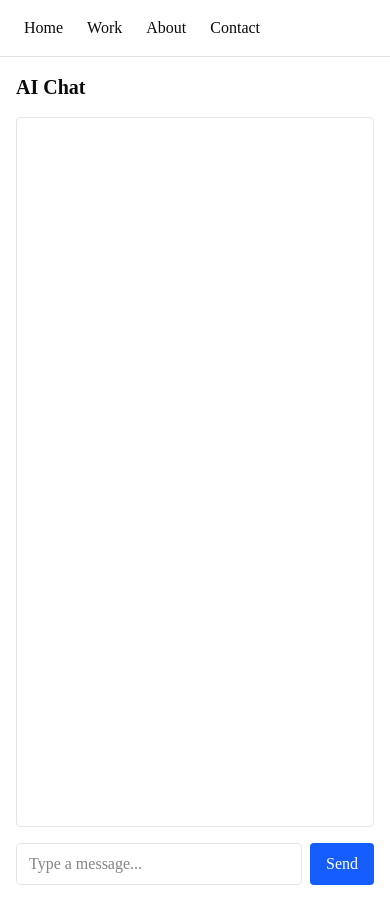
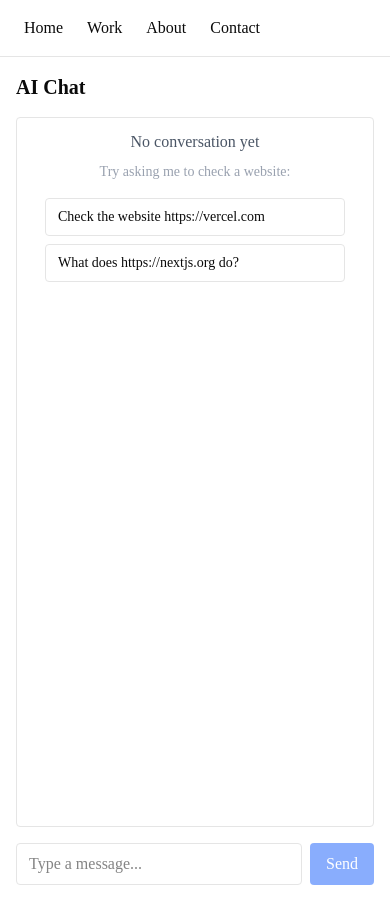
Before and after one commit to AbeerZahid19/Portfolio-capstone, a Next.js app: page /chat in a window 390 px wide. Built offline with nearby package versions, Linux system fonts and the light colour scheme.

Commit message:
feat: add error boundaries, retry, skeletons, empty states, mobile fixes (FE-08)

```diff
--- a/app/api/chat/route.ts
+++ b/app/api/chat/route.ts
@@ -1,4 +1,4 @@
-import { groq } from '@ai-sdk/groq';
+ import { groq } from '@ai-sdk/groq';
 import { streamText, stepCountIs, type UIMessage } from 'ai';
 import { fetchMetaTags } from './tools';
 
@@ -20,6 +20,7 @@ export async function POST(req: Request) {
       .join(''),
   }));
 
+
   const result = streamText({
     model: MODEL,
     system: SYSTEM_PROMPT,
--- /dev/null
+++ b/app/chat/error.tsx
@@ -0,0 +1,30 @@
+"use client";
+
+import { useEffect } from "react";
+
+export default function ChatError({
+  error,
+  reset,
+}: {
+  error: Error & { digest?: string };
+  reset: () => void;
+}) {
+  useEffect(() => {
+    console.error("Chat route error:", error);
+  }, [error]);
+
+  return (
+    <div className="flex flex-col items-center justify-center h-dvh max-w-2xl mx-auto p-4 text-center">
+      <h2 className="text-lg font-semibold mb-2">Something went wrong</h2>
+      <p className="text-sm text-gray-500 mb-4">
+        The chat couldn't load. This has been logged.
+      </p>
+      <button
+        onClick={reset}
+        className="bg-blue-600 text-white px-4 py-2 rounded"
+      >
+        Try again
+      </button>
+    </div>
+  );
+}
--- a/app/chat/page.tsx
+++ b/app/chat/page.tsx
@@ -1,11 +1,9 @@
-"use client";
+ "use client";
 
 import { useChat } from "@ai-sdk/react";
 import { useState, useRef, useEffect } from "react";
 
 function ToolPart({ part }: { part: any }) {
-
-
   if (part.type !== "tool-fetchMetaTags") return null;
 
   if (part.state === "input-streaming") {
@@ -47,18 +45,62 @@ function ToolPart({ part }: { part: any }) {
   return null;
 }
 
+function MessageSkeleton() {
+  return (
+    <div className="flex justify-start">
+      <div className="rounded-lg px-3 py-2 max-w-[80%] bg-gray-200 animate-pulse space-y-2 w-48">
+        <div className="h-3 bg-gray-300 rounded w-full"></div>
+        <div className="h-3 bg-gray-300 rounded w-3/4"></div>
+      </div>
+    </div>
+  );
+}
+
+function EmptyState({ onExample }: { onExample: (text: string) => void }) {
+  const examples = [
+    "Check the website https://vercel.com",
+    "What does https://nextjs.org do?",
+  ];
+  return (
+    <div className="flex-1 flex flex-col items-center justify-center text-center px-4">
+      <p className="text-gray-600 font-medium mb-2">No conversation yet</p>
+      <p className="text-sm text-gray-400 mb-4">
+        Try asking me to check a website:
+      </p>
+      <div className="flex flex-col gap-2 w-full max-w-sm">
+        {examples.map((ex) => (
+          <button
+            key={ex}
+            onClick={() => onExample(ex)}
+            className="text-sm border rounded px-3 py-2 hover:bg-gray-50 text-left"
+          >
+            {ex}
+          </button>
+        ))}
+      </div>
+    </div>
+  );
+}
+
 export default function ChatPage() {
-  const { messages, sendMessage, status, stop } = useChat();
+  const { messages, sendMessage, status, stop, error, regenerate } = useChat();
   const [input, setInput] = useState("");
   const bottomRef = useRef<HTMLDivElement>(null);
   const containerRef = useRef<HTMLDivElement>(null);
   const [autoScroll, setAutoScroll] = useState(true);
+  const [retrying, setRetrying] = useState(false);
 
   useEffect(() => {
     if (autoScroll) {
       bottomRef.current?.scrollIntoView({ behavior: "smooth" });
     }
   }, [messages, autoScroll]);
+
+  useEffect(() => {
+    if (status !== "streaming" && status !== "submitted") {
+      setRetrying(false);
+    }
+  }, [status]);
 
   function handleScroll() {
     const el = containerRef.current;
@@ -74,10 +116,16 @@ export default function ChatPage() {
     setInput("");
   }
 
+  function handleRetry() {
+    if (retrying) return; // guard against double-click
+    setRetrying(true);
+    regenerate();
+  }
+
   const isStreaming = status === "streaming" || status === "submitted";
 
   return (
-    <div className="flex flex-col h-screen max-w-2xl mx-auto p-4">
+    <div className="flex flex-col h-dvh max-w-2xl mx-auto p-4">
       <h1 className="text-xl font-bold mb-4">AI Chat</h1>
 
       <div
@@ -85,6 +133,10 @@ export default function ChatPage() {
         onScroll={handleScroll}
         className="flex-1 overflow-y-auto space-y-3 mb-4 border rounded p-3"
       >
+        {messages.length === 0 && !isStreaming && (
+          <EmptyState onExample={(text) => sendMessage({ text })} />
+        )}
+
         {messages.map((message) => (
           <div
             key={message.id}
@@ -110,10 +162,21 @@ export default function ChatPage() {
           </div>
         ))}
 
-        {status === "submitted" && (
+        {status === "submitted" && <MessageSkeleton />}
+
+        {error && (
           <div className="flex justify-start">
-            <div className="rounded-lg px-3 py-2 bg-gray-200 text-black italic">
-              Thinking...
+            <div className="border border-red-300 bg-red-50 text-red-700 rounded-lg px-3 py-2 max-w-[80%]">
+              <p className="text-sm mb-2">
+                Something went wrong sending that message.
+              </p>
+              <button
+                onClick={handleRetry}
+                disabled={retrying}
+                className="text-sm bg-red-600 text-white px-3 py-1 rounded disabled:opacity-50"
+              >
+                {retrying ? "Retrying..." : "Retry last message"}
+              </button>
             </div>
           </div>
         )}
@@ -134,7 +197,10 @@ export default function ChatPage() {
         </button>
       )}
 
-      <form onSubmit={handleSubmit} className="flex gap-2">
+      <form
+        onSubmit={handleSubmit}
+        className="flex gap-2 pb-[env(safe-area-inset-bottom)]"
+      >
         <input
           value={input}
           onChange={(e) => setInput(e.target.value)}
@@ -153,7 +219,8 @@ export default function ChatPage() {
         ) : (
           <button
             type="submit"
-            className="bg-blue-600 text-white px-4 py-2 rounded"
+            disabled={!input.trim()}
+            className="bg-blue-600 text-white px-4 py-2 rounded disabled:opacity-50"
           >
             Send
           </button>
```
